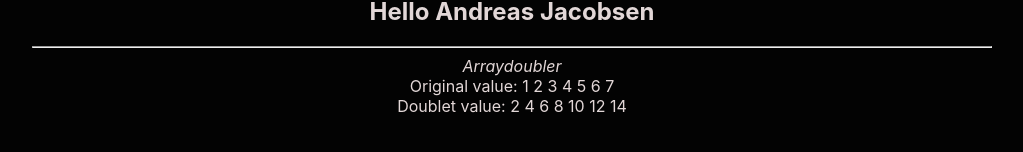
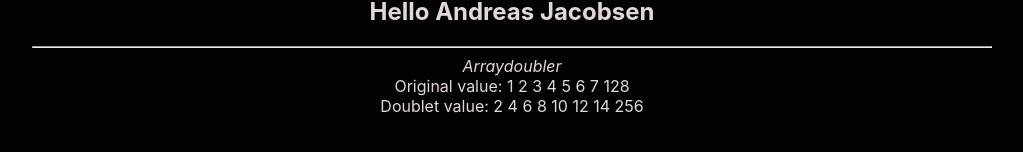
Before and after one commit to AndreasJacobsen/beta-tyler-course, a React (Create React App) app: page / in a window 1280 px wide. Shown: the part 290-442 px from the top of the page, without its empty margins (128-1151 px from the left). Built offline with nearby package versions, Linux system fonts and the light colour scheme.

Commit message:
some cleanup

```diff
--- a/src/App.js
+++ b/src/App.js
@@ -6,7 +6,7 @@ import HelloLogin from './components/HelloLogin';
 import Name from './components/Props';
 import ArrayDoubler from './components/ArrayDoubler';
 //stolen from https://stackoverflow.com/questions/43948828/how-to-pass-an-array-of-items-in-react-js
-const myItems = [1, 2, 3, 4, 5, 6, 7];
+const myNums = [1, 2, 3, 4, 5, 6, 7, 128];
 
 function App() {
   return (
@@ -19,11 +19,10 @@ function App() {
       <h1>
         <i>Introduction to props</i>
       </h1>
-
       <Name fName="Andreas" lName="Jacobsen" />
       <hr />
       <i>Arraydoubler</i>
-      <ArrayDoubler items={myItems} />
+      <ArrayDoubler items={myNums} />
     </div>
   );
 }
--- a/src/components/ArrayDoubler.jsx
+++ b/src/components/ArrayDoubler.jsx
@@ -1,5 +1,4 @@
 import React from 'react';
-import '../App.css';
 
 function doubler(x) {
   const results = x * 2;
--- a/src/components/Props.jsx
+++ b/src/components/Props.jsx
@@ -1,5 +1,4 @@
 import React from 'react';
-import '../App.css';
 
 function Name(props) {
   return (
```
